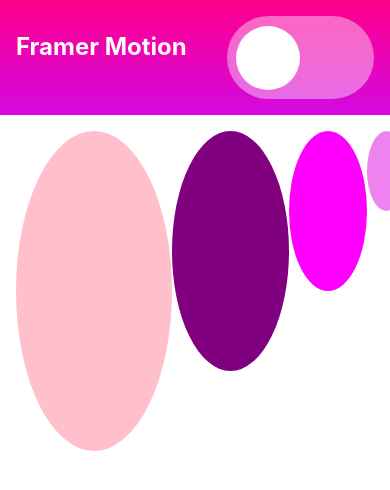
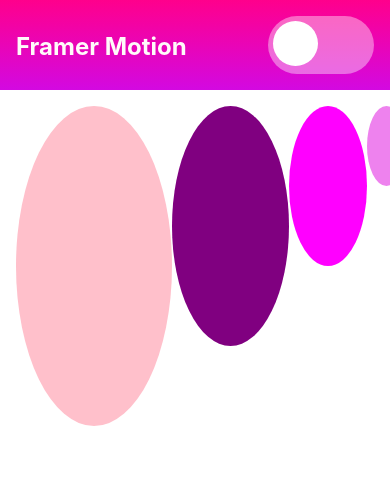
Before and after one commit to Jannie87/framerMotion, a React (Create React App) app: page / in a window 390 px wide. Shown: the top 490 px of the page. Built offline with nearby package versions, Linux system fonts and the light colour scheme.

Commit message:
added styling

```diff
--- a/src/components/button.css
+++ b/src/components/button.css
@@ -19,3 +19,18 @@
   background-color: white;
   border-radius: 2.5rem;
 }
+
+@media (max-width: 600px) {
+  .switch {
+    width: 6rem;
+    height: 3rem;
+    border-radius: 3rem;
+    padding: 0.3rem;
+  }
+
+  .handle {
+    width: 2.8rem;
+    height: 2.8rem;
+    border-radius: 2.5rem;
+  }
+}
```
